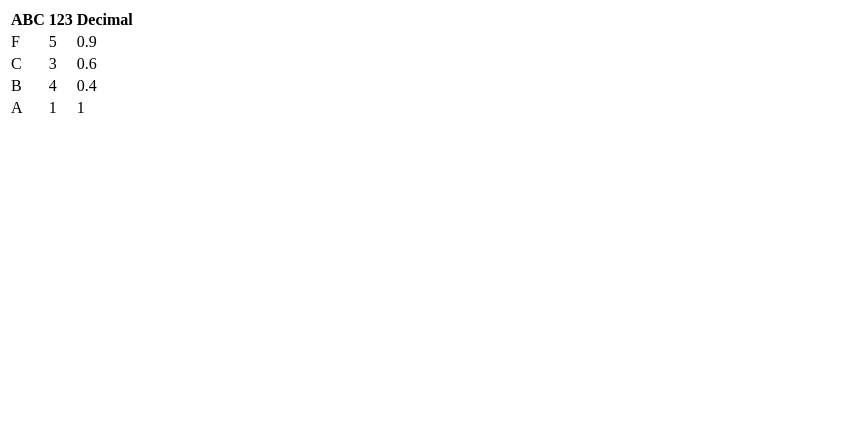
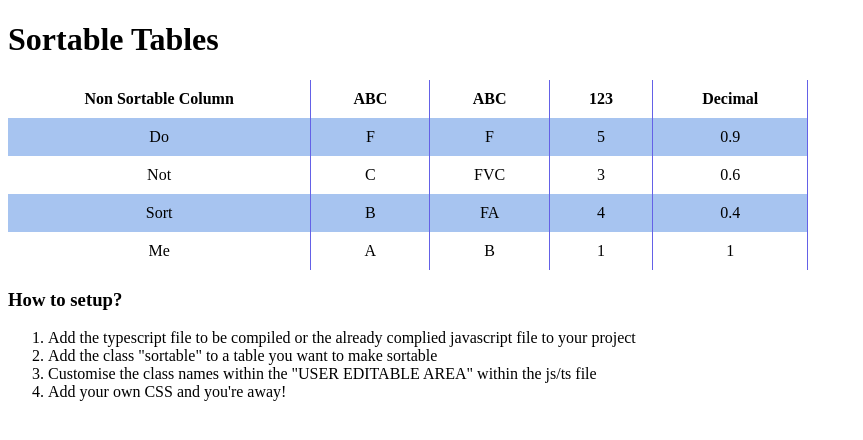
Before and after one commit to Ryan-Maddock-96/Table-Sorter, a website: page index.html in a window 1280 px wide. Shown: the whole page, without its empty margins (0-863 px from the left). Drawn offline with Linux system fonts and the light colour scheme.

Commit message:
Added styling to table
Styled table and added a bit of info how to setup

```diff
--- a/index.html
+++ b/index.html
@@ -3,11 +3,18 @@
   <head>
     <meta charset="utf-8">
     <title></title>
+    <link rel="stylesheet" href="style.css"/>
+    <link rel="stylesheet" href="https://cdnjs.cloudflare.com/ajax/libs/font-awesome/6.0.0-beta3/css/all.min.css" integrity="sha512-Fo3rlrZj/k7ujTnHg4CGR2D7kSs0v4LLanw2qksYuRlEzO+tcaEPQogQ0KaoGN26/zrn20ImR1DfuLWnOo7aBA==" crossorigin="anonymous" referrerpolicy="no-referrer" />
   </head>
   <body>
+
+    <h1>Sortable Tables</h1>
+
     <table class="sortable">
       <thead>
         <tr>
+          <th class="no-sort">Non Sortable Column</th>
+          <th>ABC</th>
           <th>ABC</th>
           <th>123</th>
           <th>Decimal</th>
@@ -15,27 +22,44 @@
       </thead>
       <tbody>
         <tr>
+          <td>Do</td>
+          <td>F</td>
           <td>F</td>
           <td>5</td>
           <td>0.9</td>
         </tr>
         <tr>
+          <td>Not</td>
           <td>C</td>
+          <td>FVC</td>
           <td>3</td>
           <td>0.6</td>
         </tr>
         <tr>
+          <td>Sort</td>
           <td>B</td>
+          <td>FA</td>
           <td>4</td>
           <td>0.4</td>
         </tr>
         <tr>
+          <td>Me</td>
           <td>A</td>
+          <td>B</td>
           <td>1</td>
           <td>1</td>
         </tr>
       </tbody>
     </table>
+
+    <h3>How to setup?</h3>
+    <ol>
+      <li>Add the typescript file to be compiled or the already complied javascript file to your project</li>
+      <li>Add the class "sortable" to a table you want to make sortable</li>
+      <li>Customise the class names within the "USER EDITABLE AREA" within the js/ts file</li>
+      <li>Add your own CSS and you're away!</li>
+    </ol>
+
     <script type="text/javascript" src="index.js"></script>
   </body>
 </html>
--- /dev/null
+++ b/style.css
@@ -0,0 +1,36 @@
+table {
+    border-collapse: collapse;
+    width: 800px;
+}
+
+table tbody tr:nth-child(odd) {
+    background: rgb(167, 196, 240);
+}
+
+th,
+td {
+    text-align: center;
+    padding: 10px 20px;
+    border-right: 1px solid rgb(100, 97, 231);
+}
+
+th.sort-asc:after,
+th.sort-desc:after,
+th:not(.no-sort):not(.sort-asc):not(.sort-desc):hover:after {
+    font-weight: 800;
+    position: absolute;
+    font-family: 'Font Awesome 6 Free';
+    display: inline-block;
+    font-size: 18px;
+    color: 555;
+    margin-left: 5px;
+}
+
+th.sort-asc:after,
+th:not(.no-sort):not(.sort-asc):not(.sort-desc):hover:after {
+    content: '\f0d7';
+}
+
+th.sort-desc:after {
+    content: '\f0d8';
+}
```
